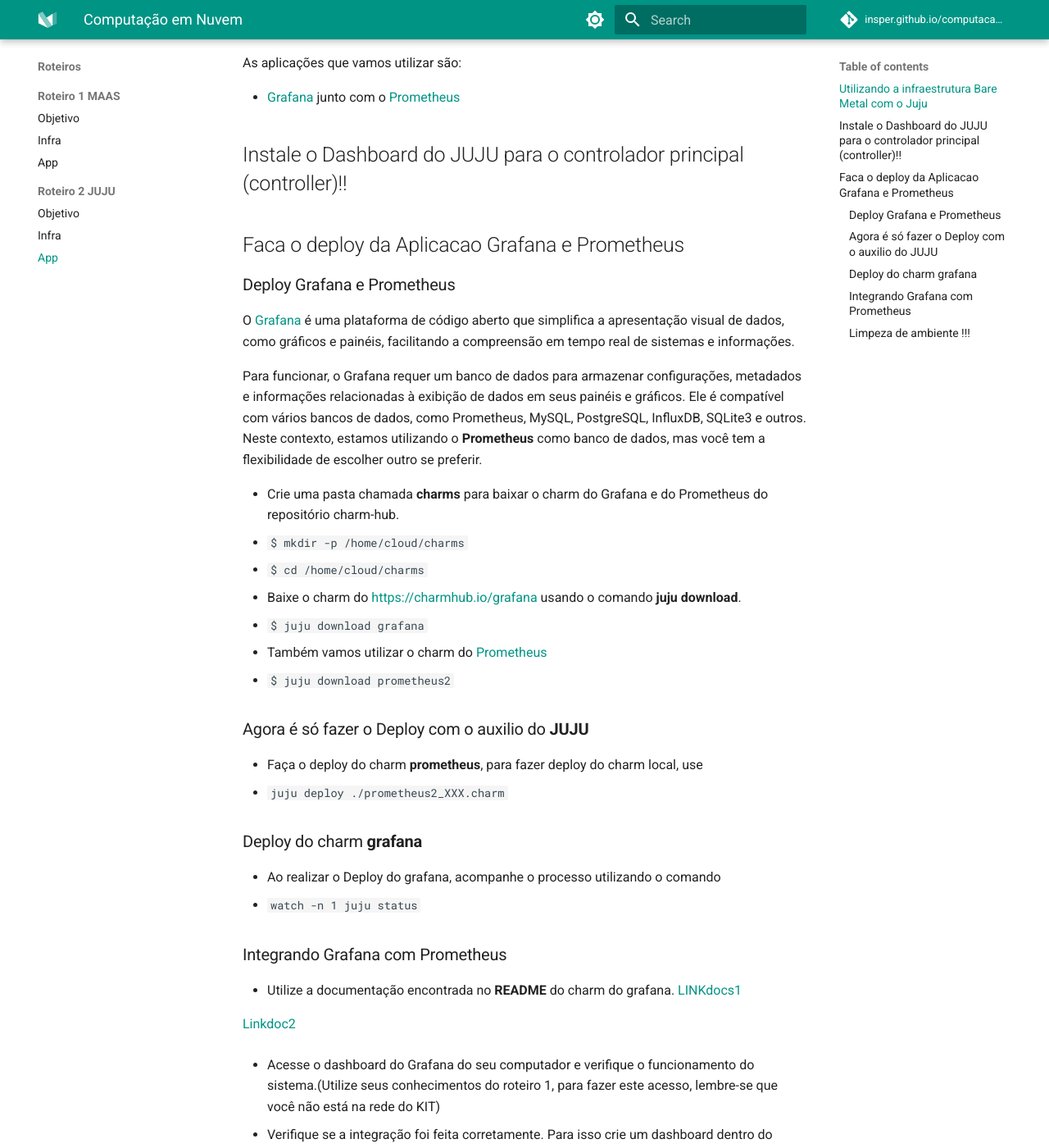
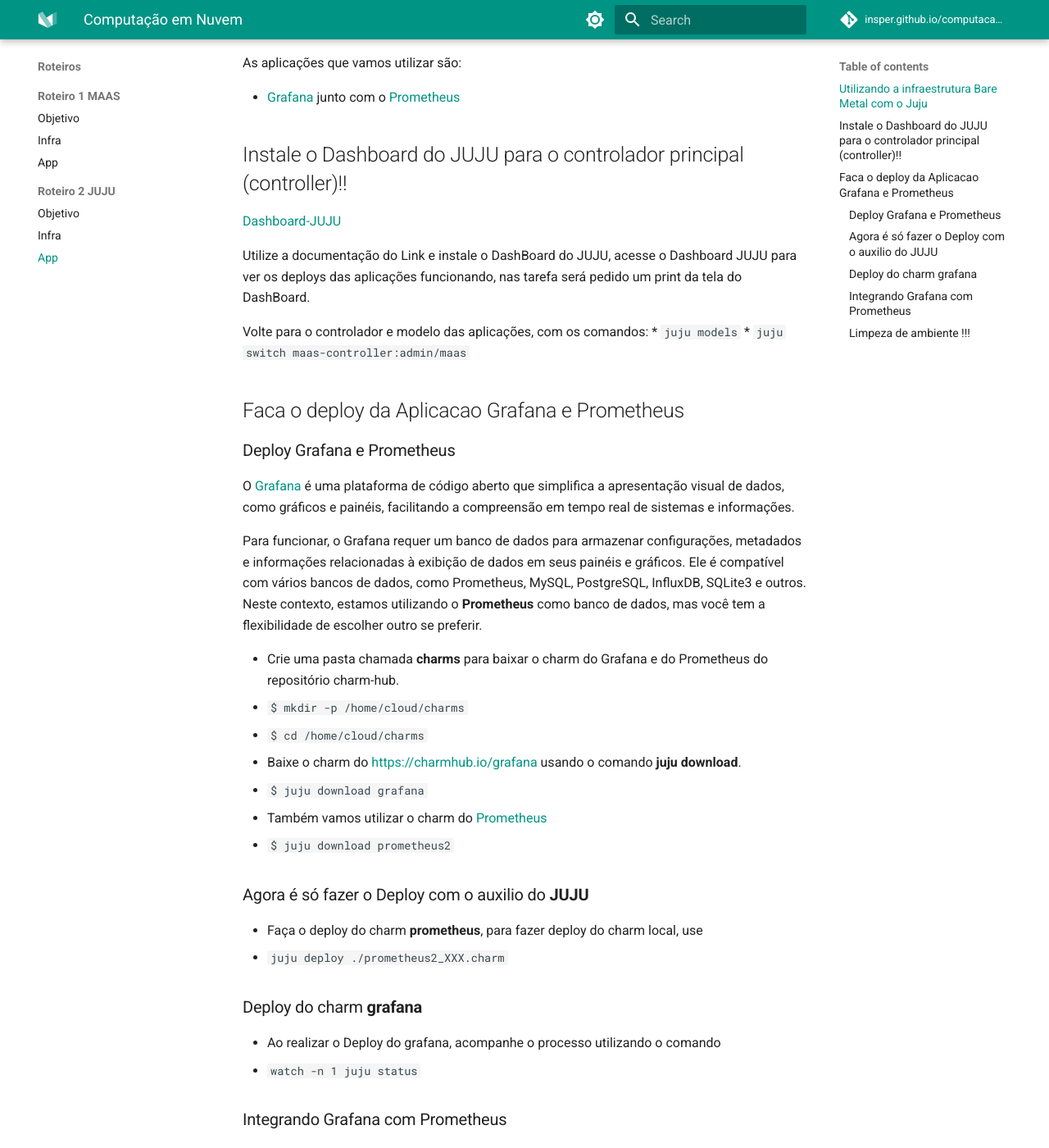
Before and after one commit to Insper/computacao-nuvem, an MkDocs documentation site: the page built from docs/roteiros/2.app.md, in a window 1280 px wide and 1400 px high, scrolled down 256 px. Shown: the whole window at 82% size. Built offline with MkDocs 1.6.1 and Material for MkDocs 9.7.7, drawn with Linux system fonts in a browser that asks for light colours; nearby versions of some CDN libraries; comment, search, counter and statistics services are not loaded; some of the changed text lies outside the part shown.

Commit message:
dashboard juju

````diff
--- a/docs/roteiros/2.app.md
+++ b/docs/roteiros/2.app.md
@@ -16,6 +16,15 @@
 
 
 ## Instale o Dashboard do JUJU para o controlador principal (controller)!!
+
+[Dashboard-JUJU](https://charmhub.io/juju-dashboard)
+
+Utilize a documentação do Link e instale o DashBoard do JUJU, acesse o Dashboard JUJU para ver os deploys das aplicações funcionando, nas tarefa será pedido um print da tela do DashBoard.
+
+
+Volte para o controlador e modelo das aplicações, com os comandos:
+  * ```juju models```
+  * ```juju switch maas-controller:admin/maas```
 
 ## Faca o deploy da Aplicacao Grafana e Prometheus
 
@@ -59,12 +68,13 @@
 
 
 !!! exercise
-    Checkpoint-4
+    Tarefa-1
 
     1. De um print da tela do Dashboard do MAAS com as Maquinas e seus respectivos IPs.
     2. De um print de tela do comando "juju status" depois que o Grafana estiver "active".
     3. De um print da tela do Dashboard do Grafana com o Prometheus aparecendo como source.
     4. Prove (print) que você está conseguindo acessar o Dashboard a partir da rede do Insper.
+    5. De um print na tela que mostra as aplicações sendo gerenciadas pelo JUJU (http://IP-Serviço:8080/models/admin/maas)
 
 
 
````
